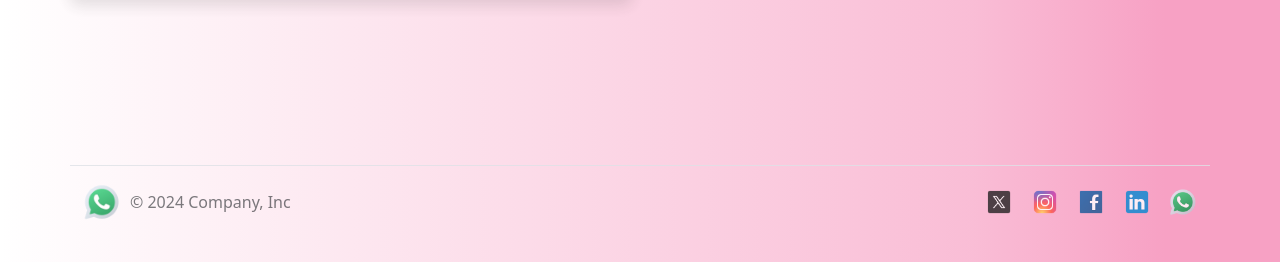
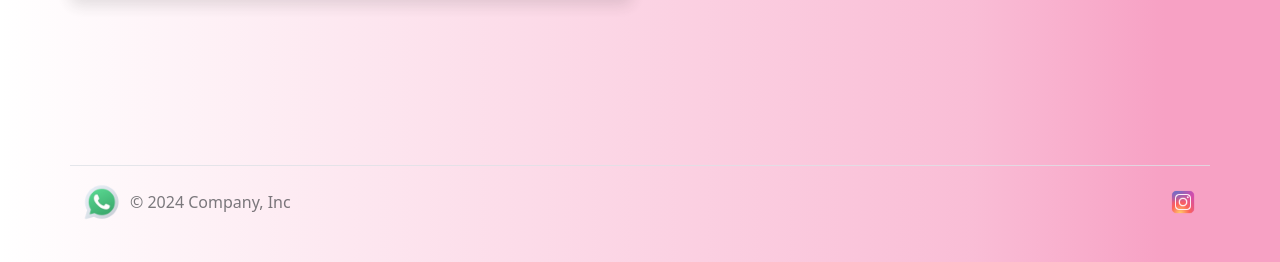
Before and after one commit to eguillor/Casarsa-Giulana, a plain HTML site: page index.html in a window 1280 px wide. Shown: the part 3311-3573 px from the top of the page. Drawn offline with nearby package versions, Linux system fonts and the light colour scheme.

Commit message:
2 commit

```diff
--- a/index.html
+++ b/index.html
@@ -333,14 +333,14 @@
     </div>
 
     <ul class="nav col-md-4 justify-content-end list-unstyled d-flex">
-      <li class="ms-3">
+      <!-- <li class="ms-3">
         <a class="text-body-secondary" href="#">
           <img src="./assets/twitter.png" width="30" alt="" /></a>
-      </li>
+      </li> -->
       <li class="ms-3">
         <a class="text-body-secondary" href="#"><img src="./assets/instagram.png" width="30" alt="" /></a>
       </li>
-      <li class="ms-3">
+      <!-- <li class="ms-3">
         <a class="text-body-secondary" href="#"><img src="./assets/facebook.png" width="30" alt="" /></a>
       </li>
       <li class="ms-3">
@@ -348,7 +348,7 @@
       </li>
       <li class="ms-3">
         <a class="text-body-secondary" href="#"><img src="./assets/whatsapp.png" width="30" alt="" /></a>
-      </li>
+      </li> -->
     </ul>
   </footer>
 
```
